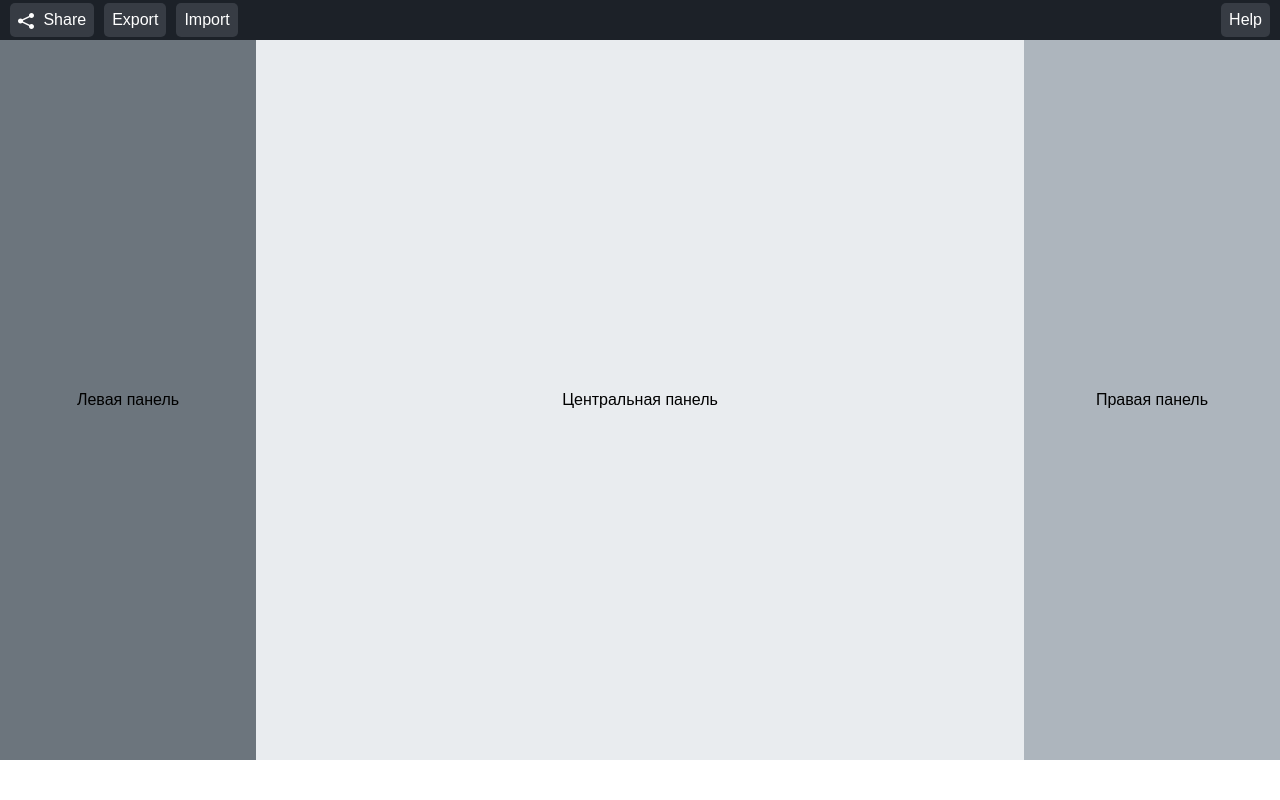
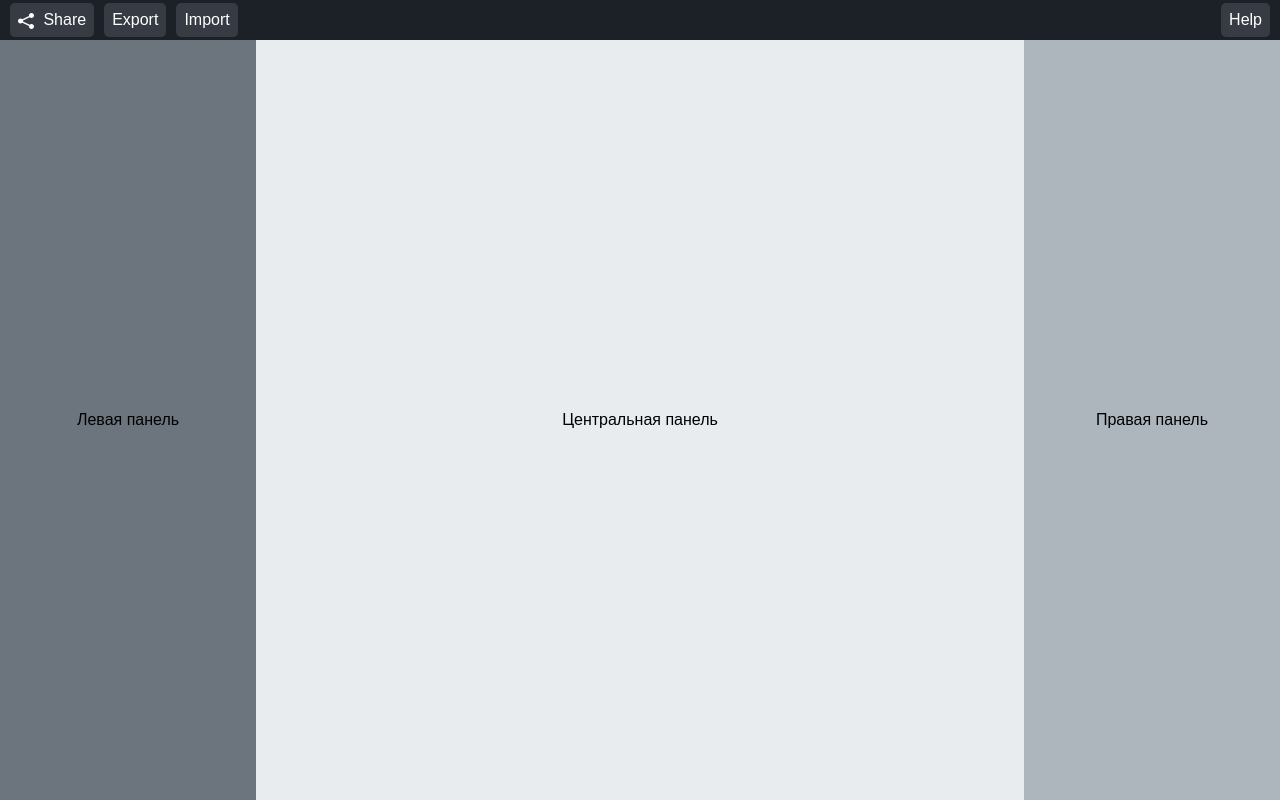
Before and after one commit to VsevolodShengelai/db-modeler-ui, a plain HTML site: page index.html in a window 1280 px wide. Drawn offline with Linux system fonts and the light colour scheme.

Commit message:
fix: Правка высоты элемента класса .main-content

```diff
--- a/styles.css
+++ b/styles.css
@@ -80,7 +80,7 @@ body, html {
 
 .main-content {
     display: flex;
-    height: 90%;
+    height: 95%;
 }
 
 .left-panel, .right-panel, .center-panel {
```
